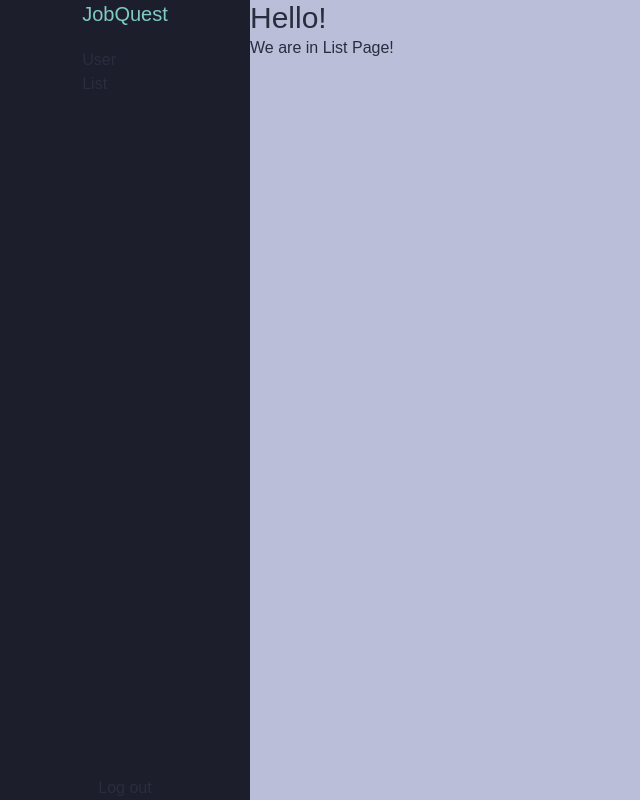
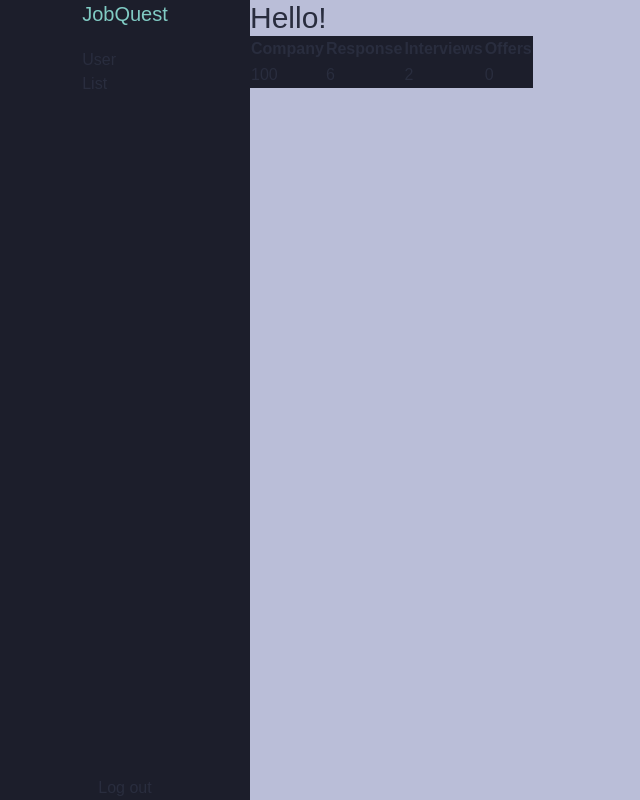
Before and after one commit to hplehal/job-quest, a Next.js app: page /job-list in a window 1280 px wide. Shown: the whole page, without its empty margins (0-640 px from the left). Built offline with nearby package versions, Linux system fonts and the light colour scheme; no server answers.

Commit message:
added table overview

```diff
--- a/app/(dashboard)/job-list/page.tsx
+++ b/app/(dashboard)/job-list/page.tsx
@@ -1,7 +1,22 @@
 const JobListPage = () => {
   return (
     <div className="flex">
-      <h1>We are in List Page!</h1>
+      <div>
+        <table className="bg-dark-text">
+          <tr className="mb-5">
+            <th>Company</th>
+            <th>Response</th>
+            <th>Interviews</th>
+            <th>Offers</th>
+          </tr>
+          <tr className="p-6">
+            <td>100</td>
+            <td>6</td>
+            <td>2</td>
+            <td>0</td>
+          </tr>
+        </table>
+      </div>
     </div>
   )
 }
--- a/app/(dashboard)/layout.tsx
+++ b/app/(dashboard)/layout.tsx
@@ -16,7 +16,7 @@ const DashboardPage = async ({
       <SideBarComponent />
       <div>
         {user ? (
-          <h2 className="text--foreground font-bold text-3xl">
+          <h2 className="text--foreground font-bold text-3xl p-10">
             Hello! <span className="text-green-teal">{user.email}</span>
           </h2>
         ) : (
--- a/app/(dashboard)/user/page.tsx
+++ b/app/(dashboard)/user/page.tsx
@@ -1,8 +1,20 @@
 const UserPage = () => {
   return (
-    <div className="flex">
-      <h1>We are in User Page!</h1>
-      <table></table>
+    <div className="flex justify-center">
+      <table className="bg-dark-text">
+        <tr className="mb-5">
+          <th>Applied</th>
+          <th>Response</th>
+          <th>Interviews</th>
+          <th>Offers</th>
+        </tr>
+        <tr className="p-6">
+          <td>100</td>
+          <td>6</td>
+          <td>2</td>
+          <td>0</td>
+        </tr>
+      </table>
     </div>
   )
 }
```
